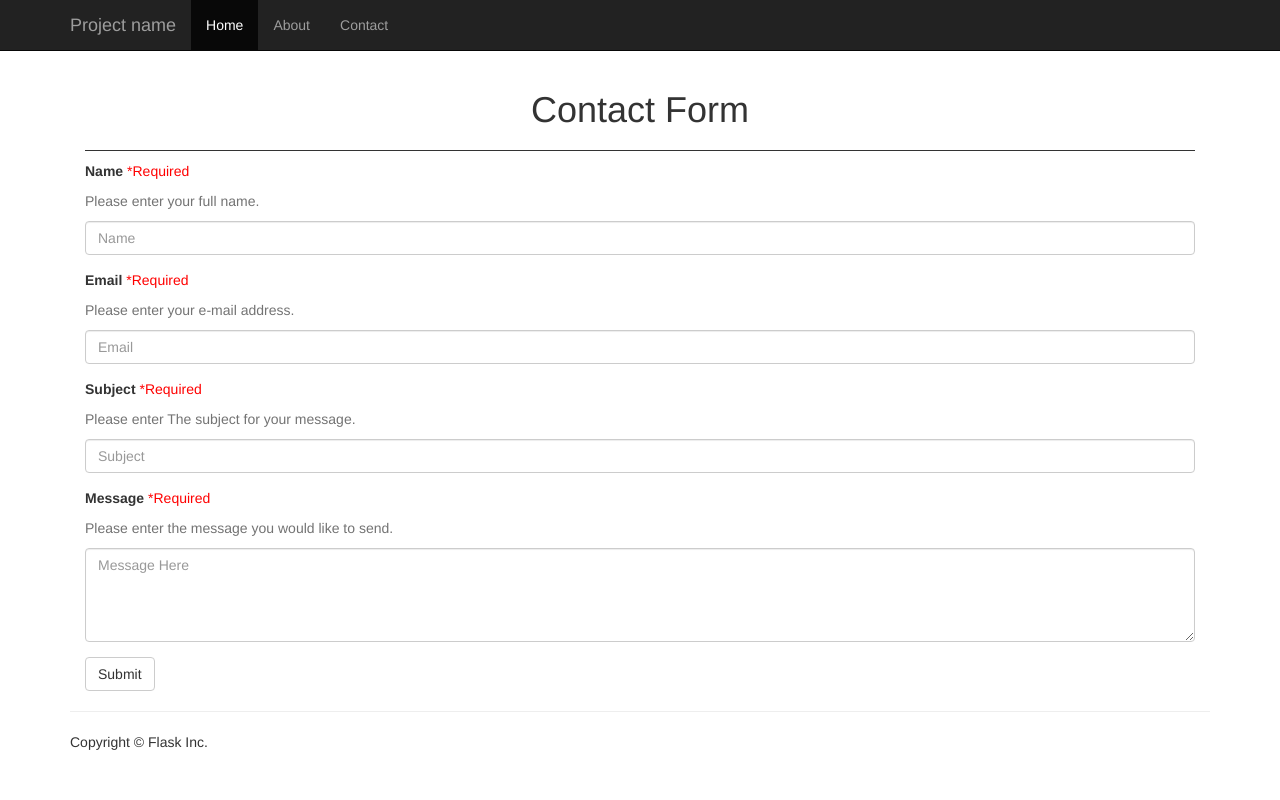
After one commit to Debo123456/info3180-lab3-ex2, a Flask app: page /contact/ in a window 1280 px wide. The commit adds this page. Run offline with Flask 2, Linux system fonts and the light colour scheme; some libraries are stand-ins or nearby versions.

Commit message:
Fully completed lab

```diff
--- a/app/static/css/app.css
+++ b/app/static/css/app.css
@@ -1,3 +1,15 @@
 body {
     padding-top: 50px;
 }
+
+
+#heading h1{
+    width: 100%;
+   padding: 20px;
+   border-bottom: 0.2px solid #333;
+   text-align: center;
+}
+
+.required{
+    color: red;
+}
--- /dev/null
+++ b/app/templates/contact.html
@@ -0,0 +1,54 @@
+{% extends "base.html" %}
+
+{% block main %}
+
+    <div class="container-fluid">
+        <span id="heading"><h1>Contact Form</h1></span>
+
+        {% with messages = get_flashed_messages(with_categories=true) %}
+            {% if messages %}
+
+                    {% for category, message in messages %}
+                        {% if category == 'error' %}
+                            <div class="form-group-sm alert alert-danger">
+                                <strong>Ooops!</strong>{{ message }}.
+                            </div>
+                        {% endif %}
+                    {% endfor %}
+
+            {% endif %}
+        {% endwith %}
+
+
+        <form method='post' action='/contact/'>
+
+          <div class="form-group">
+            <label for="name">Name</label><span class="required">  *Required</span>
+            <span id="helpBlock" class="help-block">Please enter your full name.</span>
+            <input type="text" class="form-control" id="name" name="name" placeholder="Name" required>
+          </div>
+
+          <div class="form-group">
+            <label for="email">Email</label><span class="required">  *Required</span>
+            <span id="helpBlock" class="help-block">Please enter your e-mail address.</span>
+            <input type="email" class="form-control" id="email" name="email" placeholder="Email" required>
+          </div>
+
+          <div class="form-group">
+            <label for="subject">Subject</label><span class="required">  *Required</span>
+            <span id="helpBlock" class="help-block">Please enter The subject for your message.</span>
+            <input type="text" class="form-control" id="subject" name="subject" placeholder="Subject" required>
+          </div>
+
+          <div class="form-group">
+            <label for="message">Message</label><span class="required">  *Required</span>
+            <span id="helpBlock" class="help-block">Please enter the message you would like to send.</span>
+            <textarea class="form-control" id="message" name="message" rows="4" placeholder="Message Here" required></textarea>
+          </div>
+
+          <button type="submit" class="btn btn-default">Submit</button>
+
+        </form>
+    </div>
+
+{% endblock %}
--- a/app/views.py
+++ b/app/views.py
@@ -40,10 +40,12 @@ def contact():
 
         if send_mail(name, email, subject, msg):
             flash('Email sent!', 'success')
+            return render_template('home.html')
         else:
             flash('There was an error!', 'error')
+            return render_template('contact.html')
 
-        return render_template('contact.html')
+
 
     else:
         """Render the website's contact page."""
```
Also changed, not shown: app/templates/home.html (+15 -0 lines), send_mail.py (added, +35 -0 lines).
